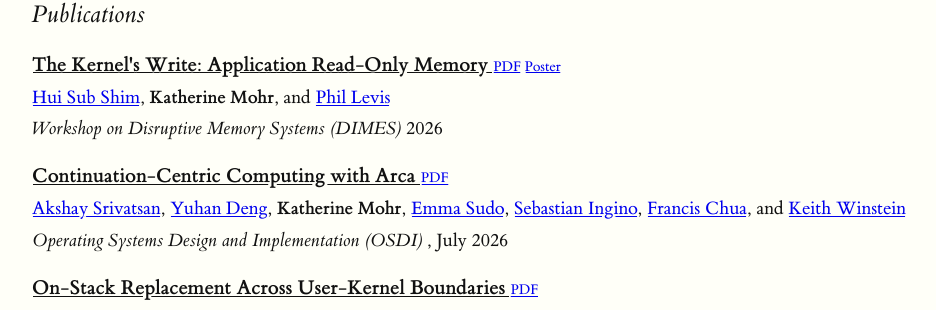
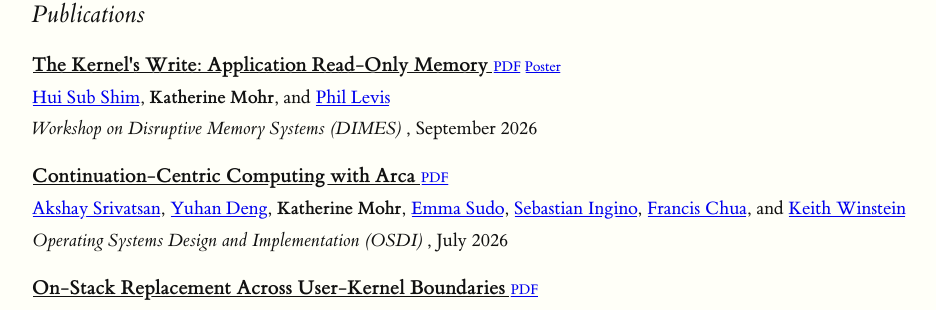
Before and after one commit to katherinemohr/katherinemohr.github.io, a Jekyll site: the page built from index.html, in a window 1280 px wide. Shown: the part 1129-1439 px from the top of the page, without its empty margins (128-1064 px from the left). Built offline with Jekyll 4.4.1, drawn with Linux system fonts in a browser that asks for light colours.

Commit message:
add dimes month

```diff
--- a/_data/publications.yml
+++ b/_data/publications.yml
@@ -10,6 +10,7 @@ arom:
     Rather than making LtRAM look like DRAM, we propose redesigning the hardware/software interface to offload more responsibility to the operating system. This design hinges on one central property, Application Read-Only Memory (AROM): LtRAM pages are read-only to applications and written only by the OS during page migrations. AROM is enforced by leveraging copy-on-write (CoW): application writes to LtRAM trigger a fault that migrates the page back to DRAM before the store is applied. This invariant allows us to shift LtRAM management from the on-DIMM controller to the operating system, drastically simplifying the DIMM's hardware. With this approach, we aim to match the performance of pure DRAM on read-mostly workloads while delivering LtRAM's density and cost advantages.
     </p>"
   venue: "Workshop on Disruptive Memory Systems (DIMES)"
+  month: "September"
   year: 2026
   authors:
     - hsshim
```
